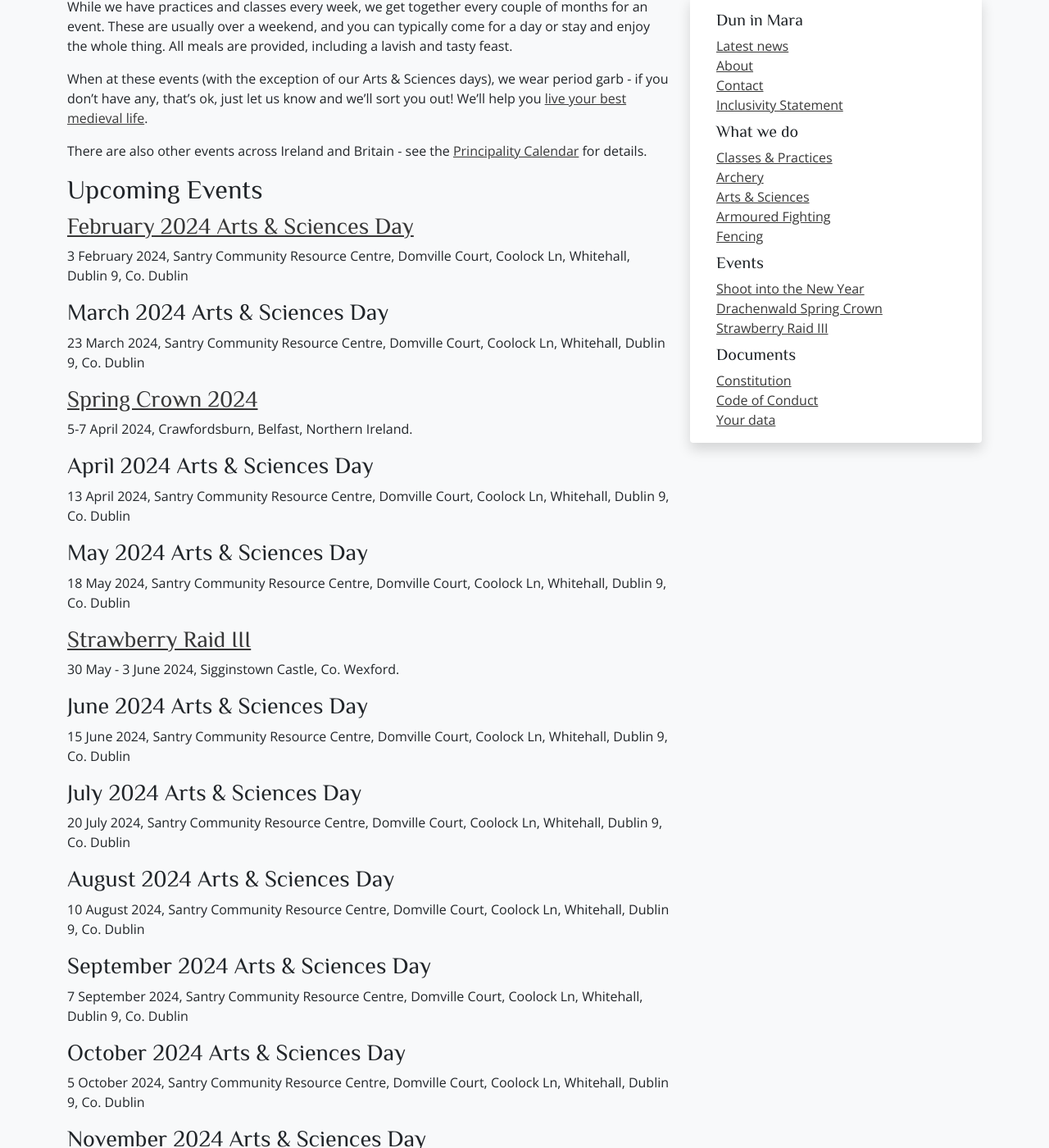
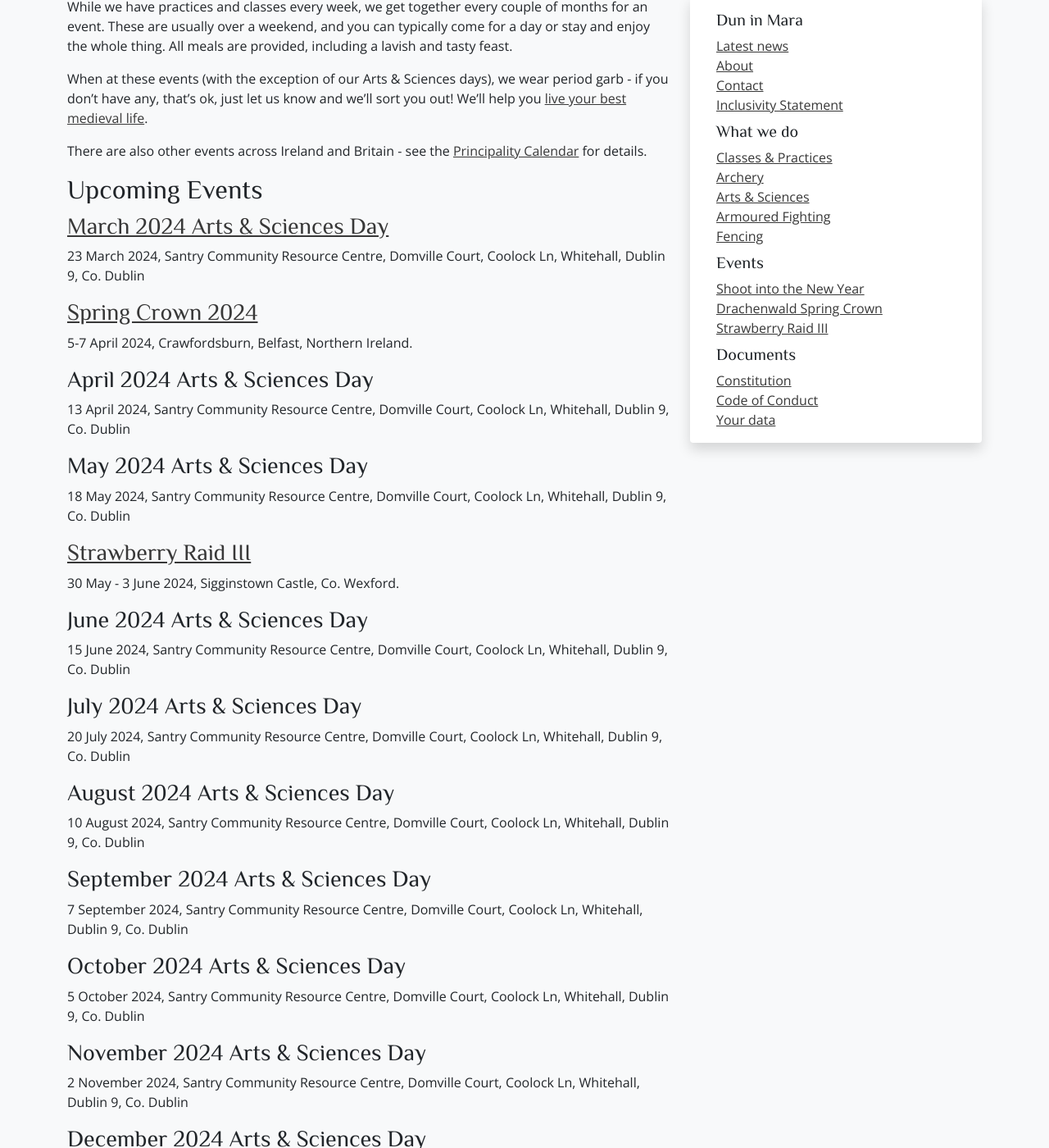
Before and after one commit to drachenwald/dun-in-mara, a Jekyll site: the page built from events/index.md, in a window 1280 px wide and 1400 px high, scrolled down 277 px. Shown: the whole window at 82% size. Built offline with Jekyll 4.4.1, drawn with Linux system fonts in a browser that asks for light colours; comment, search, counter and statistics services are not loaded; some of the changed text lies outside the part shown.

Commit message:
Updated A&S Day

```diff
--- a/events/index.md
+++ b/events/index.md
@@ -9,10 +9,7 @@ There are also other events across Ireland and Britain - see the [Principality C
 
 ## Upcoming Events
 
-### [February 2024 Arts & Sciences Day](https://fienta.com/71849-79191)
-3 February 2024, Santry Community Resource Centre, Domville Court, Coolock Ln, Whitehall, Dublin 9, Co. Dublin
-
-### March 2024 Arts & Sciences Day
+### [March 2024 Arts & Sciences Day](https://fienta.com/arts-sciences-day-84212)
 23 March 2024, Santry Community Resource Centre, Domville Court, Coolock Ln, Whitehall, Dublin 9, Co. Dublin
 
 ### [Spring Crown 2024](/events/2024/crown/)
```
Also changed, not shown: other parts of events/index.md (+3 -0 lines).
